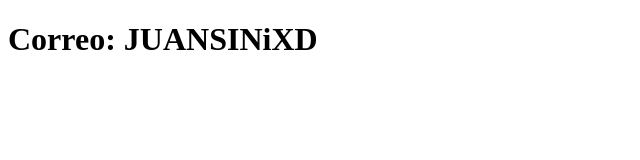
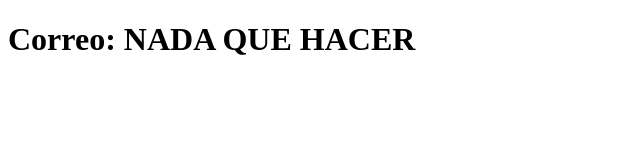
Before and after one commit to jsinij/pruebaXD, a plain HTML site: page contacto.html in a window 1280 px wide. Shown: the whole page, without its empty margins (0-640 px from the left). Drawn offline with Linux system fonts and the light colour scheme.

Commit message:
Actualiza contacto

```diff
--- a/contacto.html
+++ b/contacto.html
@@ -7,6 +7,6 @@
 </head>
 <body>
     <script src = "app.js"></script>
-    <h1>Correo: JUANSINiXD</h1>
+    <h1>Correo: NADA QUE HACER</h1>
 </body>
 </html>
```
